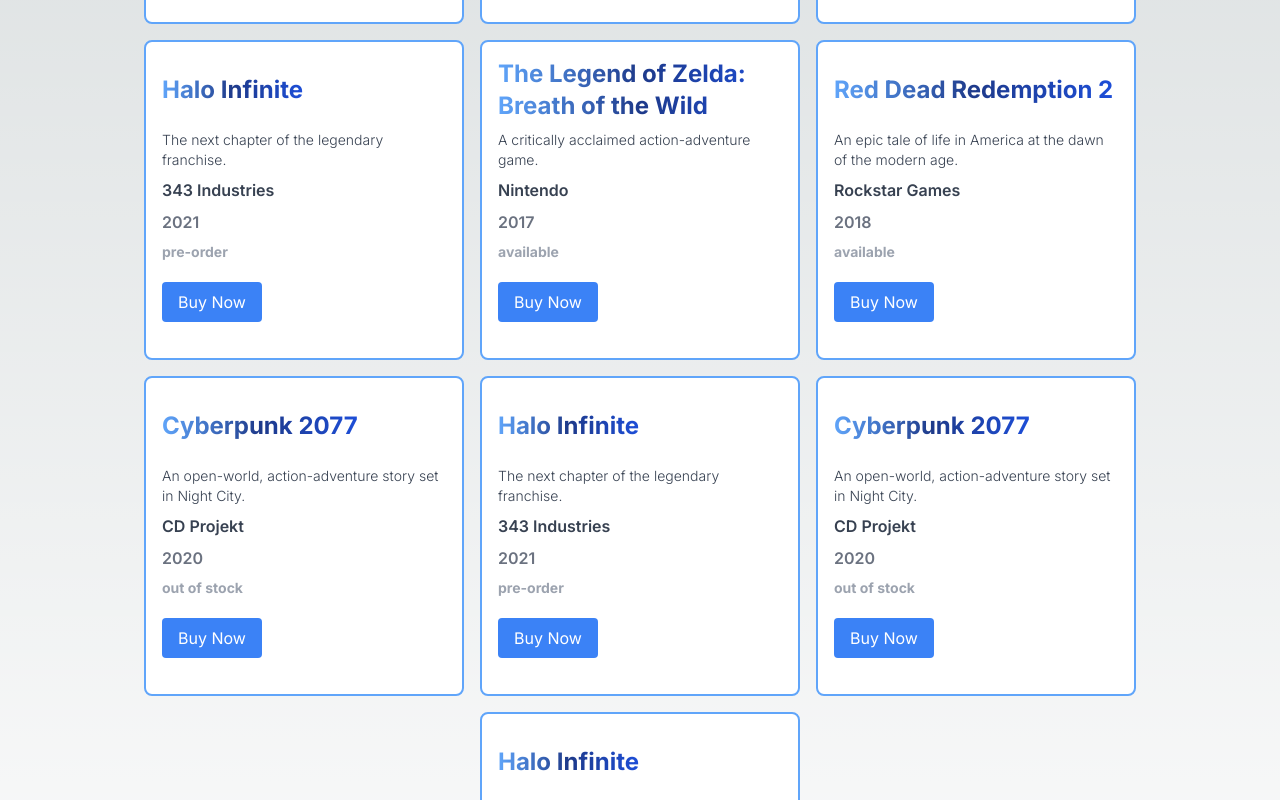
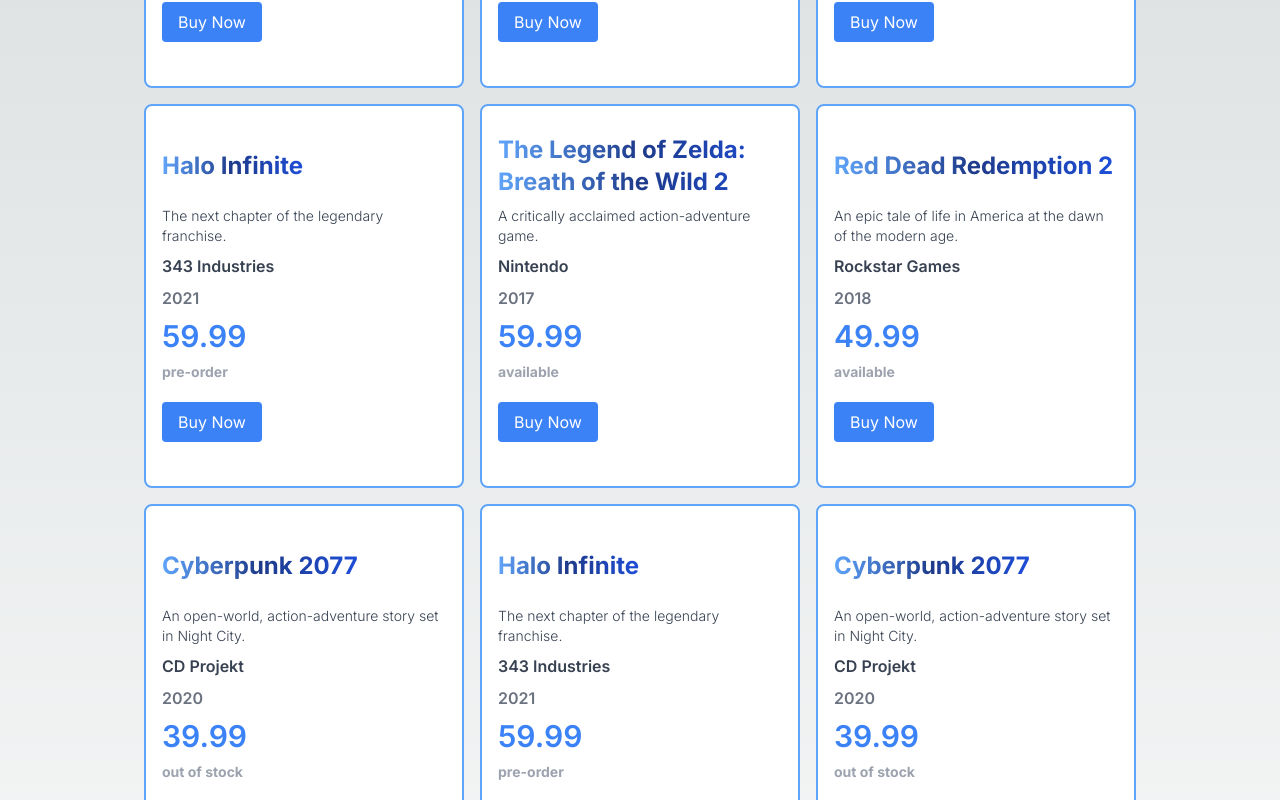
Before and after one commit to DanielRed007/react-next-checkout, a Next.js app in the folder checkout/: page / in a window 1280 px wide. Shown: the part 420-1220 px from the top of the page. Built offline with nearby package versions, Linux system fonts and the light colour scheme.

Commit message:
adding more unit test

```diff
--- a/checkout/src/app/mock/data.ts
+++ b/checkout/src/app/mock/data.ts
@@ -44,9 +44,9 @@
   },
   {
     id: 1,
-    name: "The Legend of Zelda: Breath of the Wild",
+    name: "The Legend of Zelda: Breath of the Wild 2",
     description: "A critically acclaimed action-adventure game.",
-    isbn: "978-0-87424-858-2",
+    isbn: "978-0-87424-858-7",
     price: 59.99,
     producer: "Nintendo",
     year: 2017,
@@ -95,9 +95,9 @@
   },
   {
     id: 4,
-    name: "Halo Infinite",
+    name: "Halo Infinite 2",
     description: "The next chapter of the legendary franchise.",
-    isbn: "978-0-7415-3157-7",
+    isbn: "978-0-7415-3157-9",
     price: 59.99,
     producer: "343 Industries",
     year: 2021,
--- a/checkout/src/app/shared/components/CardItem.tsx
+++ b/checkout/src/app/shared/components/CardItem.tsx
@@ -8,8 +8,8 @@
 export const CardItem: FC<Props> = ({ card }) => {
   return (
     <>
-      <div className="border-2 border-blue-400 p-4 m-2 rounded-lg w-80 h-80 flex-col justify-between bg-white">
-        <div className="h-16 flex items-center">
+      <div className="border-2 border-blue-400 p-4 m-2 rounded-lg w-80 h-96 flex-col justify-between bg-white">
+        <div className="h-16 flex items-center mt-3">
           <h2 className="text-2xl font-bold bg-clip-text text-transparent bg-gradient-to-r from-blue-400 via-blue-900 to-blue-700">
             {card.name}
           </h2>
@@ -31,12 +31,17 @@
             </p>
           </div>
           <div>
+            <p className="text-3xl font-semibold mt-2 text-blue-500">
+              {card.price}
+            </p>
+          </div>
+          <div>
             <p className="text-sm font-bold mt-2 text-gray-400">
               {card.status}
             </p>
           </div>
         </div>
-        <button className="mt-5 bg-blue-500 text-white py-2 px-4 rounded">
+        <button className="mt-5 bg-blue-500 text-white py-2 px-4 mt-4 rounded">
           Buy Now
         </button>
       </div>
```
Also changed, not shown: 2 other files (tests, documents, lock files or other folders).
